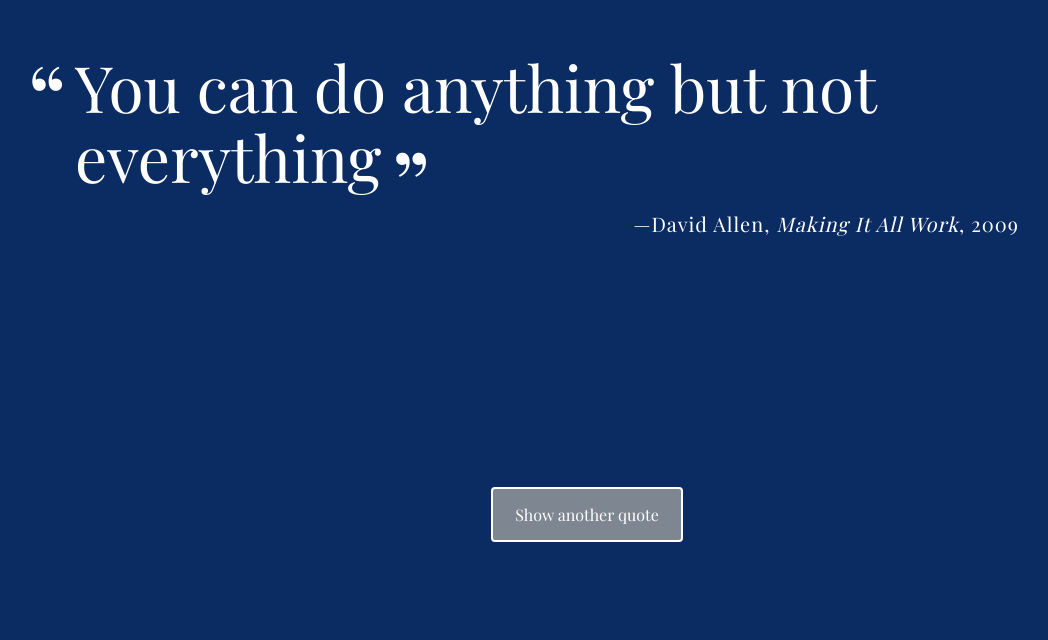
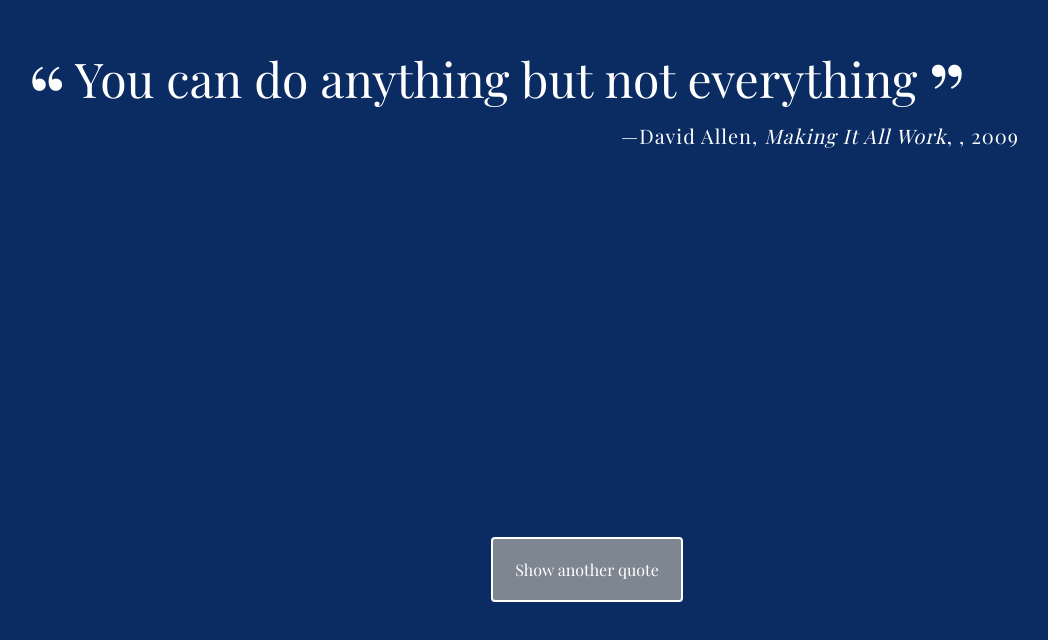
Before and after one commit to ajayyadav1110/Random-quote-final, a plain HTML site: page index.html in a window 1280 px wide. Shown: the part 108-748 px from the top of the page, without its empty margins (53-1101 px from the left). Drawn offline with nearby package versions, Linux system fonts and the light colour scheme; a web font is replaced by a local one.

Commit message:
review change

```diff
--- a/css/styles.css
+++ b/css/styles.css
@@ -13,7 +13,7 @@
   line-height: .5;
 }
 .quote {
-  font-size: 4rem;
+  font-size: 3rem;
   font-weight: 400;
   line-height: 1.1;
   position: relative;
@@ -52,23 +52,30 @@
   content: ", ";
   font-style: normal;
 }
+.tags {
+  font-style: italic;
+}
+.tags:before {
+  content: ", ";
+  font-style: normal;
+}
 .year:before {
   content: ", ";
   font-style: normal;
 }
 
 #loadQuote {
-  position: fixed;
+  position:fixed;
   width: 12em;
   display: inline-block;
   left: 50%;
   margin-left: -6em;
-  bottom: 150px;
+  bottom: 90px;
   border-radius: 4px;
   border: 2px solid #fff;
   color: #fff;
   background-color: #7d8691;
-  padding: 15px 0;
+  padding: 20px 0;
   transition: .5s ;
 }
 #loadQuote:hover {
--- a/index.html
+++ b/index.html
@@ -11,7 +11,7 @@
   <div class="container">
     <div id="quote-box">
       <p class="quote">You can do anything but not everything</p>
-      <p class="source">David Allen<span class="citation">Making It All Work</span><span class="year">2009</span></p>
+      <p class="source">David Allen<span class="citation">Making It All Work</span><span class="tags"></span><span class="year">2009</span></p>
     </div>
     <button id="loadQuote">Show another quote</button>
   </div>
```
